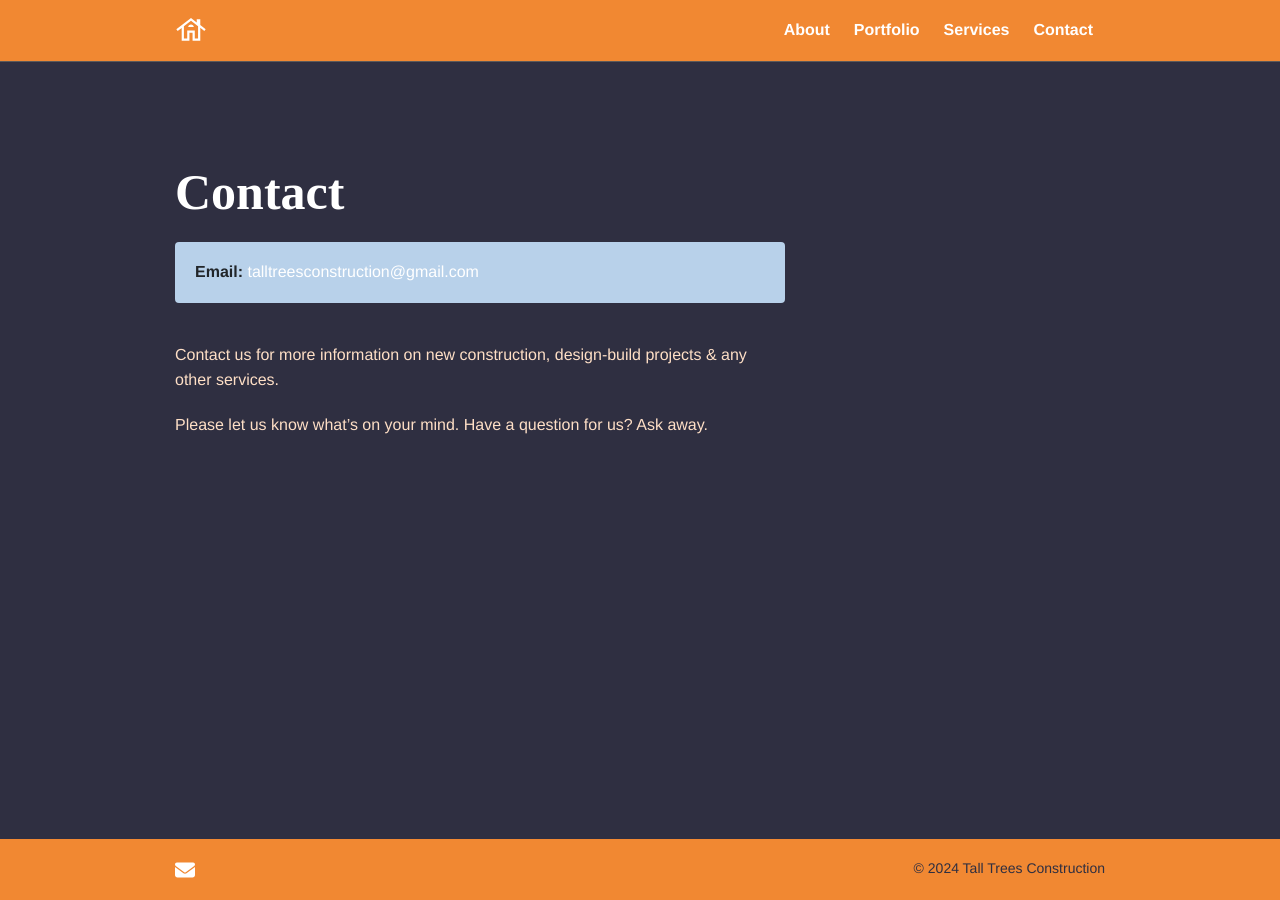
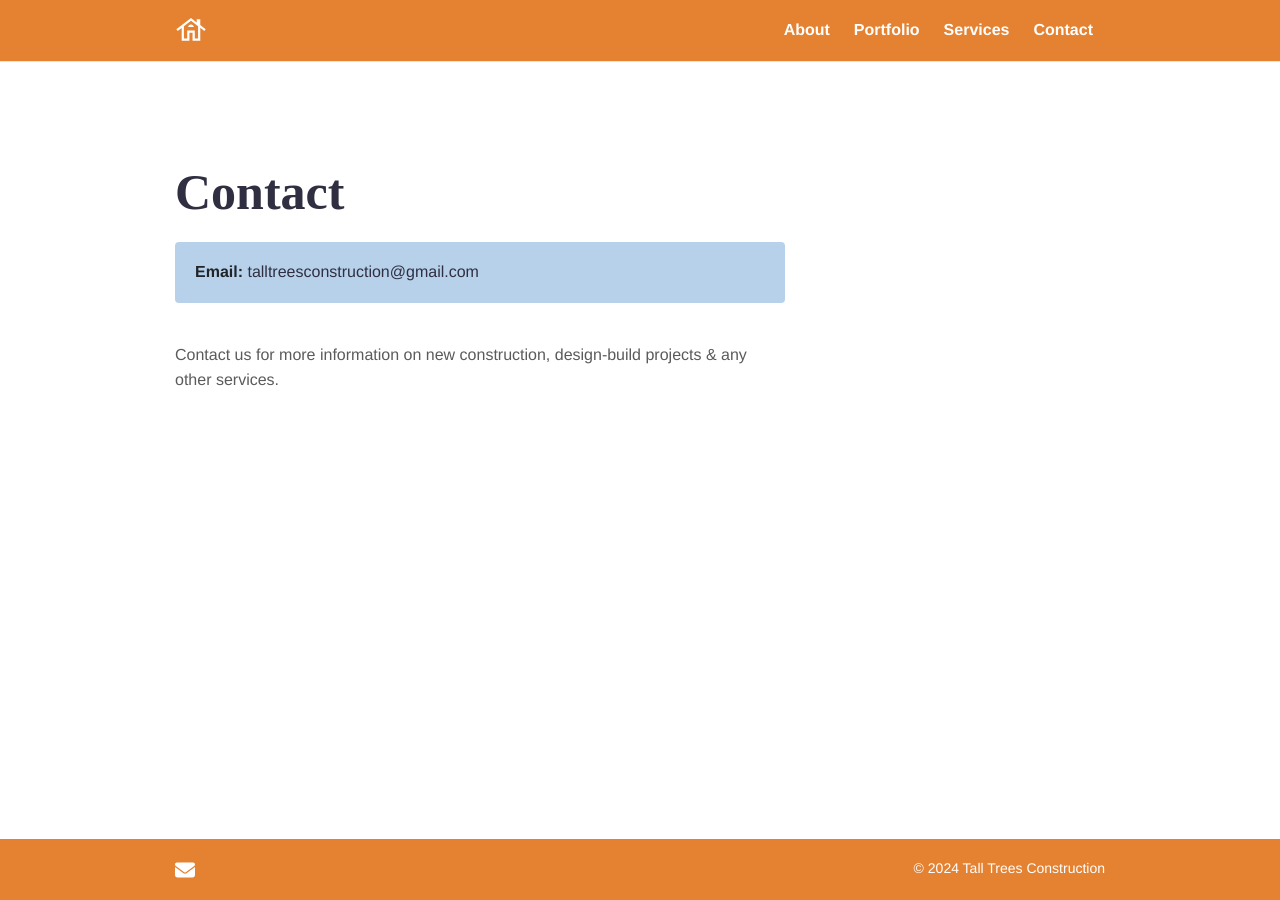
Before and after one commit to orion-miller/Tall-Trees-Construction, a Jekyll site: the page built from contact.md, in a window 1280 px wide. Built offline with Jekyll 4.4.1, drawn with Linux system fonts in a browser that asks for light colours.

```diff
--- a/_data/features.json
+++ b/_data/features.json
@@ -3,7 +3,7 @@
     "title": "Experience",
     "description": "40+ years!",
     "image": {
-      "url": "images/features/keyboard_double_arrow_up_100dp_FFFFFF_FILL0_wght400_GRAD0_opsz48.svg",
+      "url": "images/features/keyboard_double_arrow_up_100dp_000000_FILL0_wght400_GRAD0_opsz48.svg",
       "width": 80,
       "height": 80
     }
@@ -12,7 +12,7 @@
     "title": "Communication",
     "description": "Honest assessments and frequent updates",
     "image": {
-      "url": "images/features/phone_in_talk_100dp_FFFFFF_FILL0_wght400_GRAD0_opsz48.svg",
+      "url": "images/features/phone_in_talk_100dp_000000_FILL0_wght400_GRAD0_opsz48.svg",
       "width": 80,
       "height": 80
     }
@@ -21,7 +21,7 @@
     "title": "Value",
     "description": "High quality work with reasonable prices",
     "image": {
-      "url": "images/features/attach_money_100dp_FFFFFF_FILL0_wght400_GRAD0_opsz48.svg",
+      "url": "images/features/attach_money_100dp_000000_FILL0_wght400_GRAD0_opsz48.svg",
       "width": 80,
       "height": 80
     }
--- a/assets/css/style.scss
+++ b/assets/css/style.scss
@@ -2,18 +2,13 @@
 ---
 
 // Colors
-$primary: #f4a462;
-$primary-dark: #e3823d;
+$primary: #ea9d5e;
+$primary-dark: #584435;
 $secondary: #26517d;
-//overwriting these to switch to dark theme
-// $white: #ffffff;
-// $black: #2f2f41;
-// $steel: #5c5a5a;
-// $white-offset: #fedfc6;
-$white: #2f2f41;
-$black: #ffffff;
-$steel: #fedfc6;
-$white-offset: #5c5a5a;
+$white: #ffffff;
+$black: #2f2f41;
+$steel: #5c5a5a;
+$white-offset: #fedfc6;
 
 // Links
 $link-color: $primary-dark;
--- a/contact.md
+++ b/contact.md
@@ -2,33 +2,6 @@
 title: Contact
 layout: contact
 description: Contact
-forms:
-  - to: talltreesconstruction@gmail.com
-    subject: Tall Trees Website Message
-    redirect: /
-    form_engine: formspree
-    placeholders: false
-    fields:
-      - name: name
-        input_type: text
-        placeholder: Name
-        required: true
-      - name: email
-        input_type: email
-        placeholder: Email address
-        required: true
-      - name: message
-        input_type: textarea
-        placeholder: Message
-        required: true
-      - name: submit
-        input_type: submit
-        placeholder: Submit Form
-        required: true
 ---
 
 Contact us for more information on new construction, design-build projects & any other services.
-
-Please let us know what's on your mind. Have a question for us? Ask away.
-
-<!-- {% if page.forms[0] %}{% include form.html form="1" %}{% endif %} -->
```
Also changed, not shown: index.md (+1 -1 lines).
